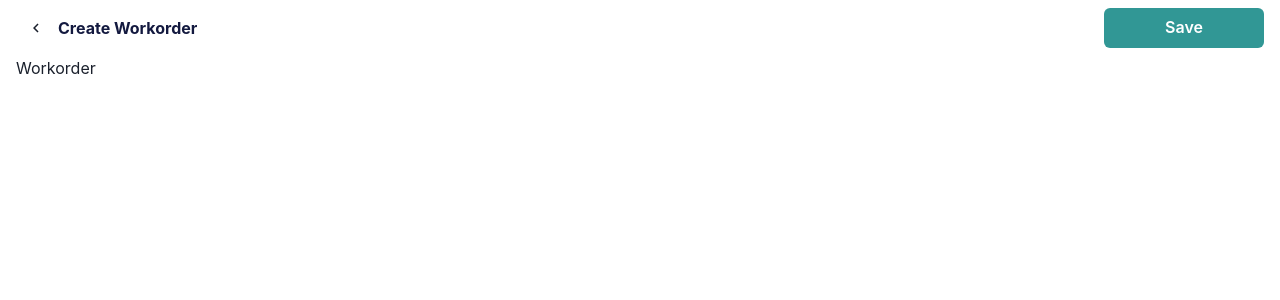
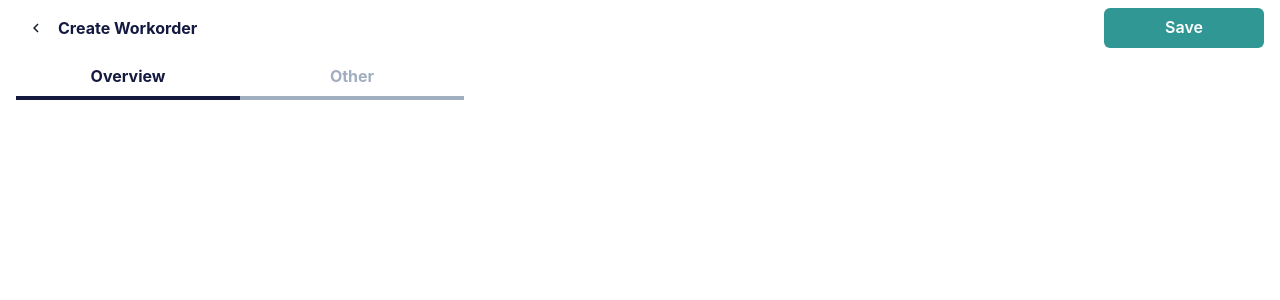
Before and after one commit to Anirudhece/makeOffice, a React (Vite) app: page / in a window 1280 px wide. Shown: the top 300 px of the page. Built offline with nearby package versions, Linux system fonts and the light colour scheme.

Commit message:
navigator added in workorder

```diff
--- a/src/App.jsx
+++ b/src/App.jsx
@@ -1,12 +1,12 @@
 import React from "react";
 import { Container, Text } from "@chakra-ui/react";
-import Navbar from "./components/Navbar";
+import Header from "./components/Header";
 import Workorder from "./components/Workorder";
 function App() {
   return (
     <>
       <Container maxW={"6xxl"}>
-        <Navbar />
+        <Header />
         <Workorder />
       </Container>
     </>
--- a/src/components/Navbar.jsx
+++ b/src/components/Header.jsx
@@ -2,9 +2,9 @@ import React from "react";
 import { Flex, Text, IconButton, Button } from "@chakra-ui/react";
 import { ChevronLeftIcon } from "@chakra-ui/icons";
 
-const Navbar = () => {
+const Header = () => {
   return (
-    <Flex size="md" py="2" alignItems="center" justifyContent="space-between">
+    <Flex size="min-content" py="2" alignItems="center" justifyContent="space-between">
       <Flex color="#13193f" alignItems="center" as="b">
         <IconButton
           mr="0.5"
@@ -23,4 +23,4 @@ const Navbar = () => {
   );
 };
 
-export default Navbar;
+export default Header;
--- a/src/components/Workorder.jsx
+++ b/src/components/Workorder.jsx
@@ -1,9 +1,30 @@
-import React from 'react'
+import React from "react";
+import { Flex, Text, Box } from "@chakra-ui/react";
+
+const Navigator = () => {
+  return (
+    <Flex size="sm" as="b" _hover={{ cursor: "pointer" }}>
+      <Box color="#13193f" w="3xs" borderBottom="4px">
+        <Text my="2" textAlign="center">
+          Overview
+        </Text>
+      </Box>
+      <Box color="gray.400" w="3xs" borderBottom="4px ">
+        <Text my="2" textAlign="center">
+          Other
+        </Text>
+      </Box>
+    </Flex>
+  );
+};
+
 
 const Workorder = () => {
   return (
-    <div>Workorder</div>
-  )
-}
+    <>
+      <Navigator />
+    </>
+  );
+};
 
-export default Workorder
+export default Workorder;
```
